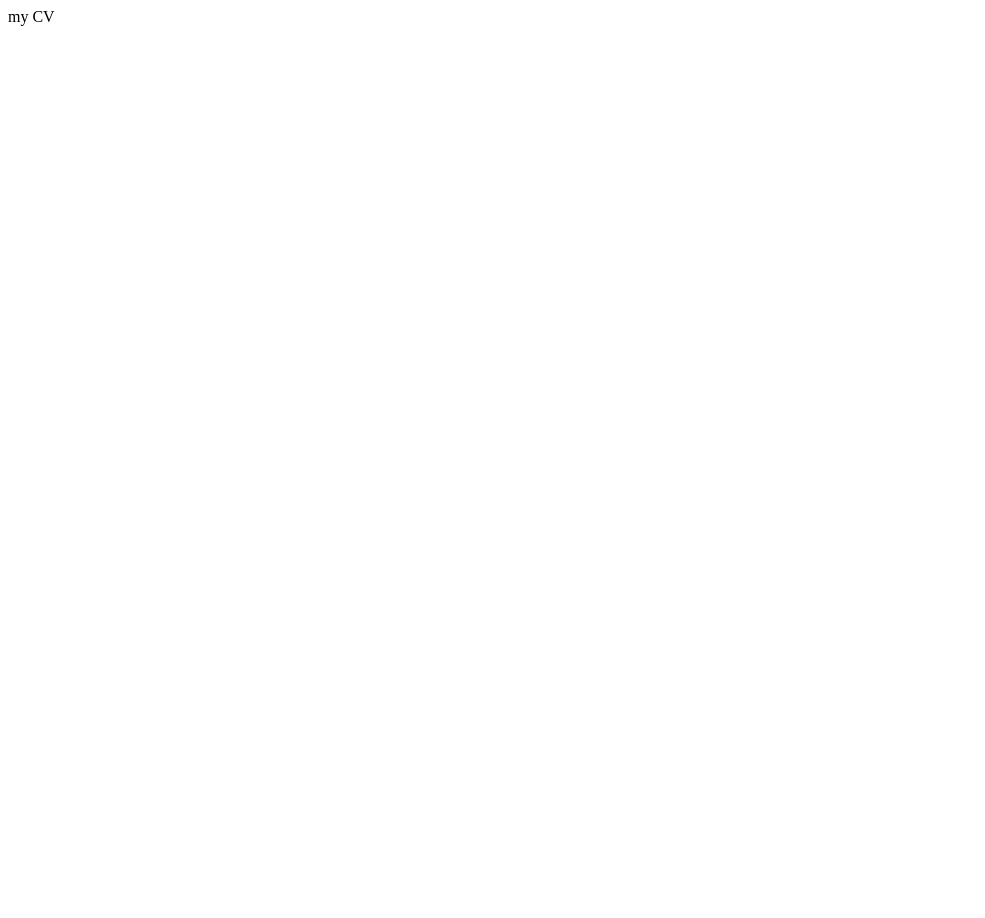
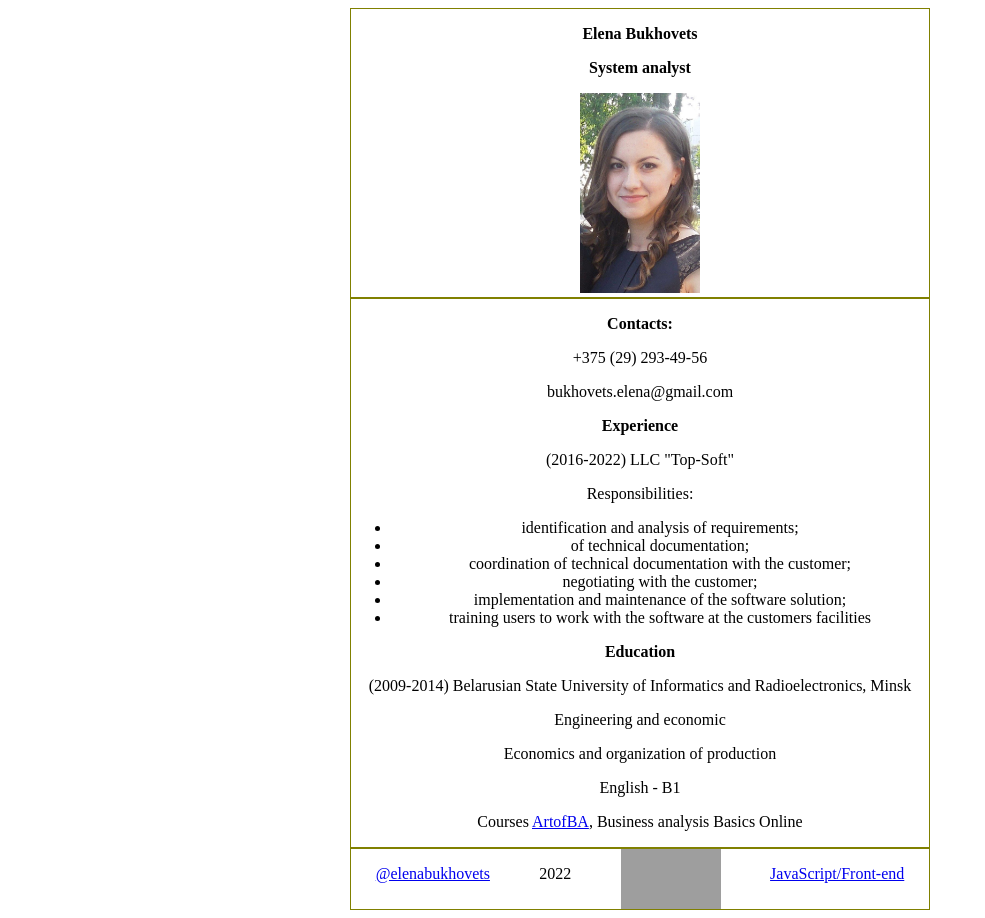
Before and after one commit to elenabukhovets/rsschool-cv, a plain HTML site: page index.html in a window 1280 px wide. Shown: the whole page, without its empty margins (0-985 px from the left). Before the commit the page ends 800 px from the top, so only its background shows below. Drawn offline with Linux system fonts and the light colour scheme; grey boxes are pictures that could not be loaded.

Commit message:
feat: add CV-html

```diff
--- a/index.html
+++ b/index.html
@@ -4,9 +4,46 @@
     <meta charset="UTF-8">
     <meta http-equiv="X-UA-Compatible" content="IE=edge">
     <meta name="viewport" content="width=device-width, initial-scale=1.0">
-    <title>Document</title>
+    <link rel="stylesheet" href="style.css">
+    <title>Elena Bukhovets</title>
 </head>
+
 <body>
- my CV
+    <div class="highlight">
+    <header class="block">
+        <p><b>Elena Bukhovets</b></p>
+            <p><b>System analyst</b></p>
+      <img alt="myfoto" src="photo_2022-03-24_11-06-53.jpg" width="120" height="200"/>
+    </header>
+    <main class="block">
+          <p><b>Contacts:</b></p>
+          <p>+375 (29) 293-49-56</p>
+          <p>bukhovets.elena@gmail.com</p>
+
+          <p><b>Experience</b></p>
+          <p>(2016-2022) LLC "Top-Soft"</p>
+          <p>Responsibilities:</p>
+<ul>
+    <li>identification and analysis of requirements;</li>
+    <li> of technical documentation;</li>
+    <li>coordination of technical documentation with the customer;</li>
+    <li>negotiating with the customer;</li>
+    <li>implementation and maintenance of the software solution;</li>
+    <li>training users to work with the software at the customers facilities</li>
+    </ul>
+    <p><b>Education</b></p>
+    <p>(2009-2014) Belarusian State University of Informatics and Radioelectronics, Minsk</p>
+    <p>Engineering and economic</p>
+    <p>Economics and organization of production</p>
+    <p>English - B1</p>
+    <p>Courses <a href="https://www.artofba.com/business-analysis-basic-online">ArtofBA</a>, Business analysis Basics Online</p>
+    </main>
+    <footer class="block container">
+        <p><a href="https://github.com/elenabukhovets"> @elenabukhovets </a></p>
+            <p>2022</p>
+            <img alt="RS school logo" src="https://rs.school/images/rs_school_js.svg" width="100" height="60"/>
+            <p><a href="https://rs.school/js/">JavaScript/Front-end</a></p>
+    </footer>
+</div>
 </body>
 </html>
--- a/style.css
+++ b/style.css
@@ -0,0 +1,13 @@
+.block{
+    text-align: center;
+    border: 1px solid olive;
+
+}
+.highlight{
+    width: 580px;
+    margin: 0 auto;
+}
+.container{
+    display: flex;
+    justify-content: space-around;
+}
```
Also changed, not shown: photo_2022-03-24_11-06-53.jpg (added).
